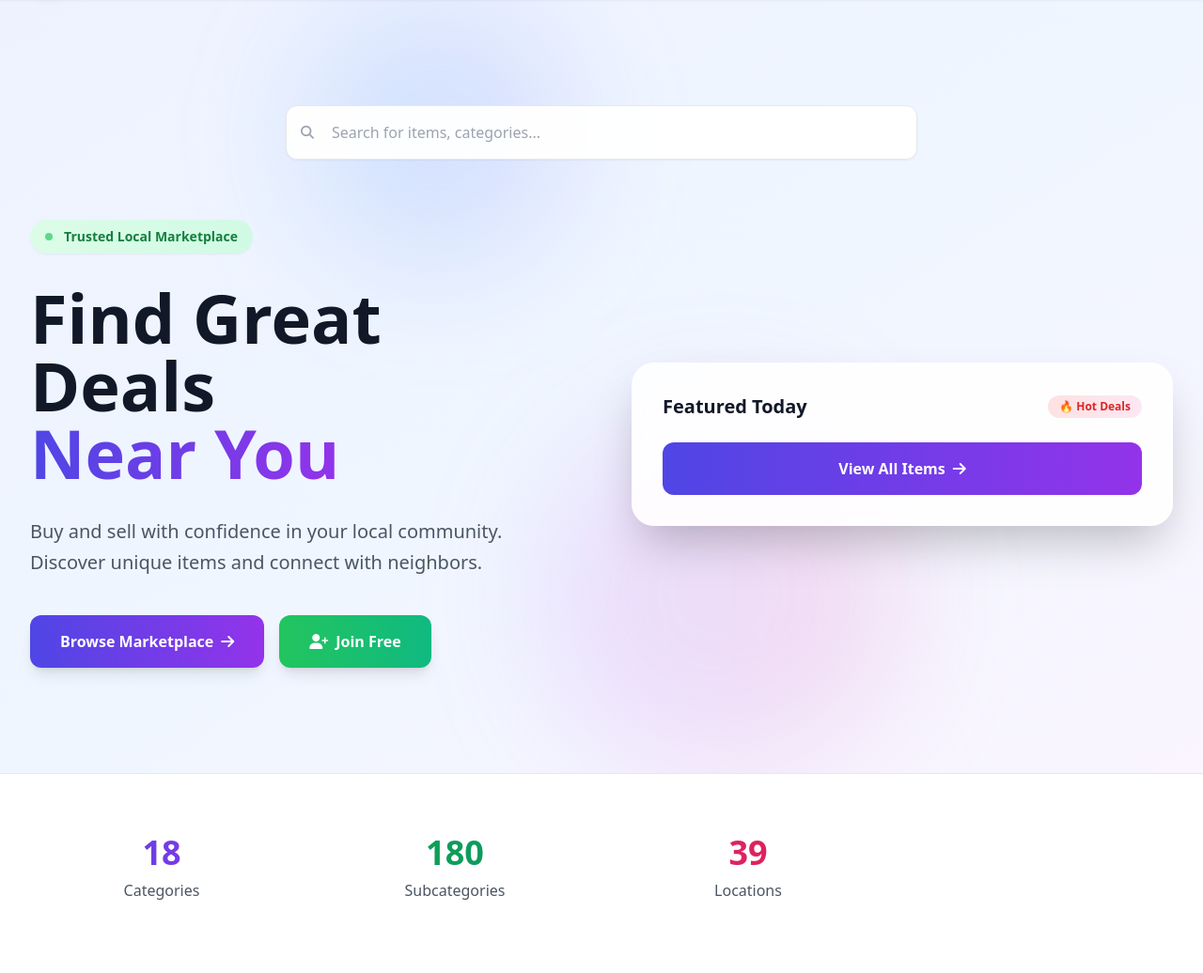
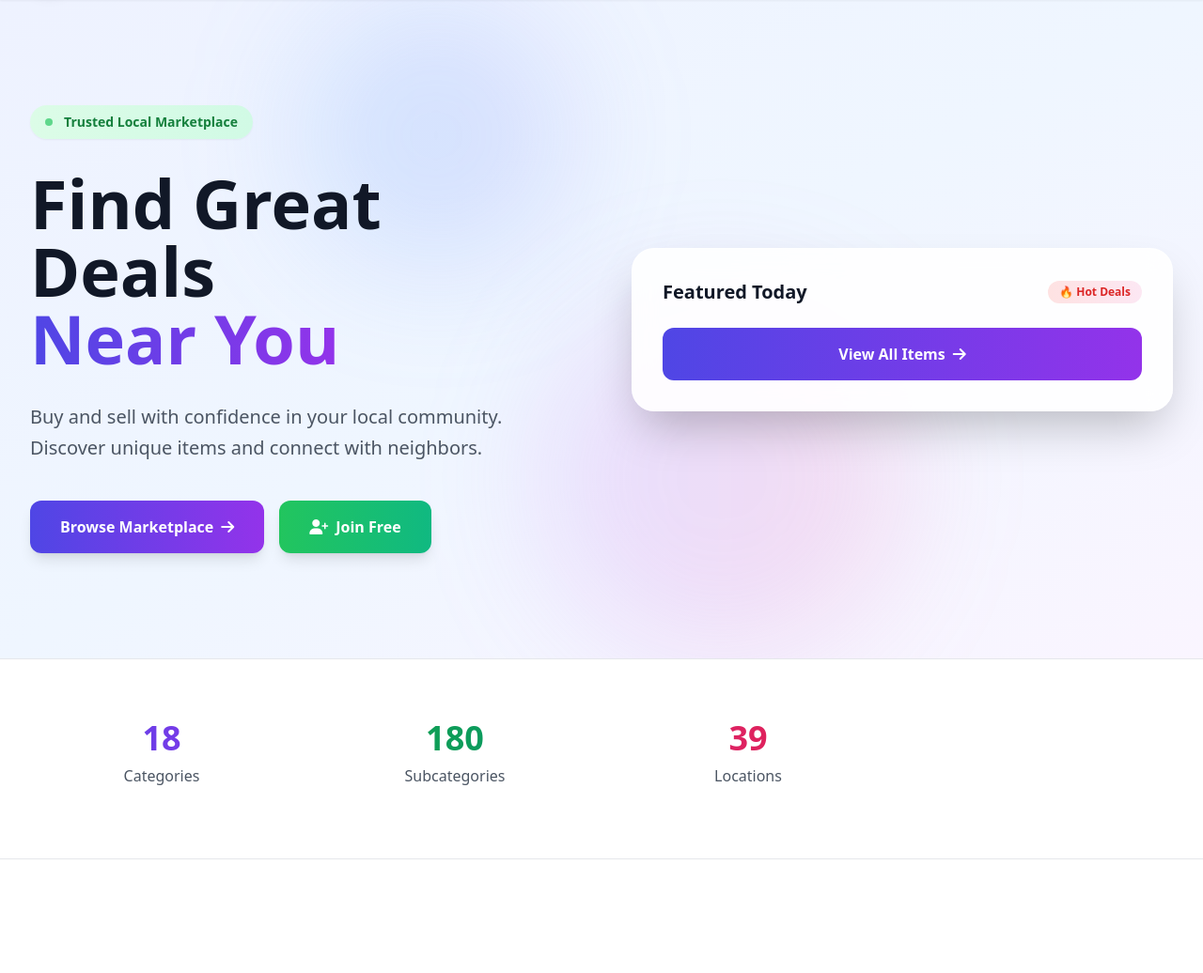
Before and after one commit to abalex12/Ethagora, a Django app: page / in a window 1280 px wide. Shown: the part 65-1101 px from the top of the page at 94% size. Run offline with Django 4.2, Linux system fonts and the light colour scheme; data that the repository does not hold is empty; some libraries are stand-ins or nearby versions.

Commit message:
Update home.html

```diff
--- a/store/templates/listings/home.html
+++ b/store/templates/listings/home.html
@@ -12,9 +12,7 @@
 
     <div class="relative max-w-7xl mx-auto px-4 sm:px-6 lg:px-8 py-20 lg:py-28">
         <!-- Search Section -->
-        <div class="mb-16">
-            {% include 'listings/partials/search_suggestion.html' %}
-        </div>
+
 
         <div class="grid lg:grid-cols-2 gap-16 items-center">
             <!-- Left Content -->
```
